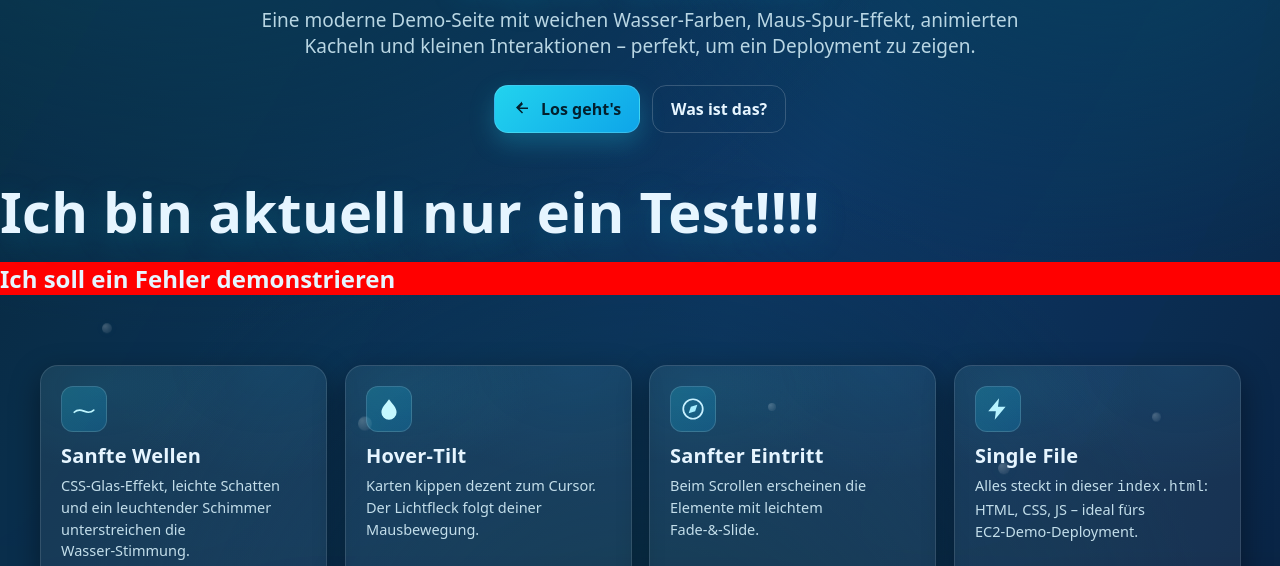
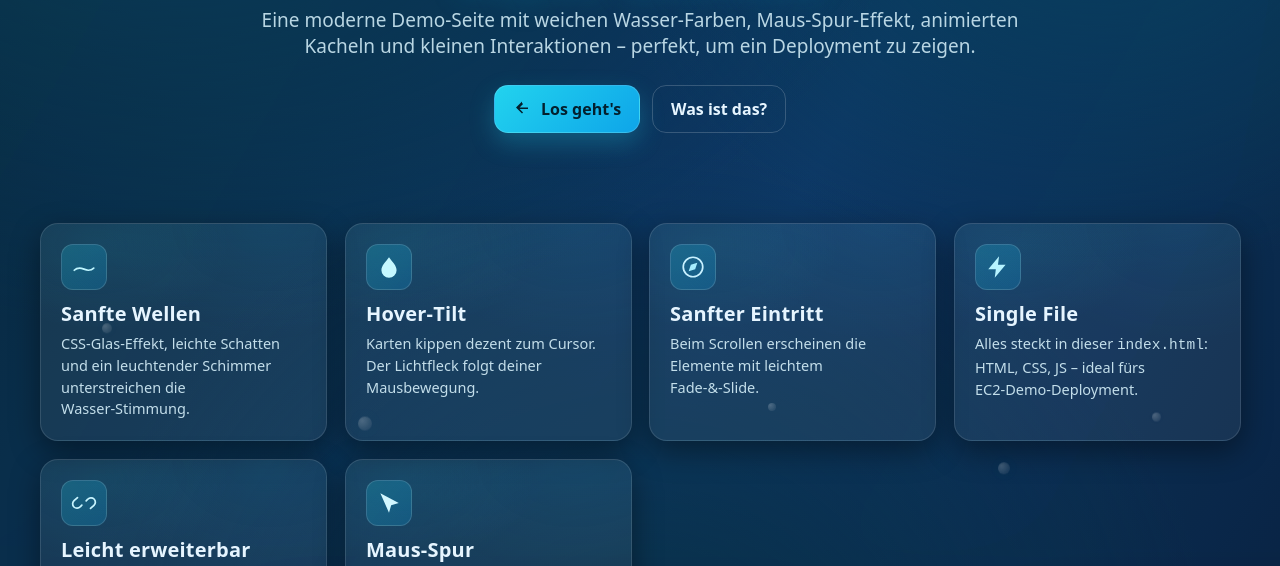
Before and after one commit to ChristofTechstarter/github-actions-lb-test, a plain HTML site: page website/index.html in a window 1280 px wide. Shown: the part 229-795 px from the top of the page. Drawn offline with Linux system fonts and the light colour scheme.

Commit message:
updated website

```diff
--- a/website/index.html
+++ b/website/index.html
@@ -439,8 +439,6 @@
         <a class="button ghost" href="#about">Was ist das?</a>
       </div>
     </header>
-    <h1>Ich bin aktuell nur ein Test!!!!</h1>
-    <h2 style="background-color: red">Ich soll ein Fehler demonstrieren</h2>
     <main class="section" id="tiles" aria-label="Kacheln">
       <div class="grid">
         <!-- Karte 1 -->
```
